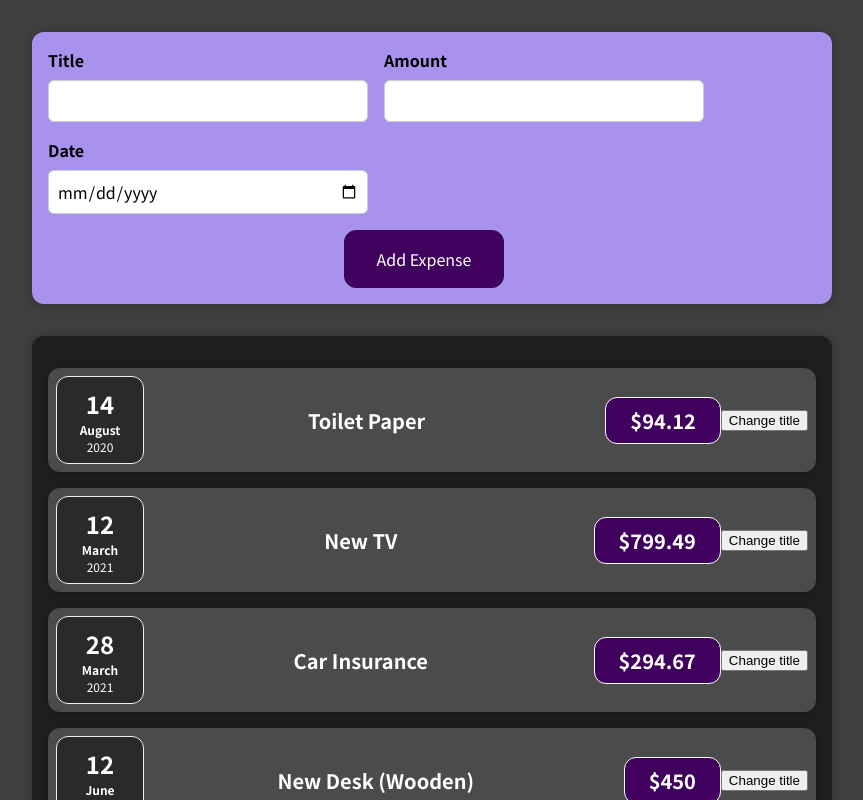
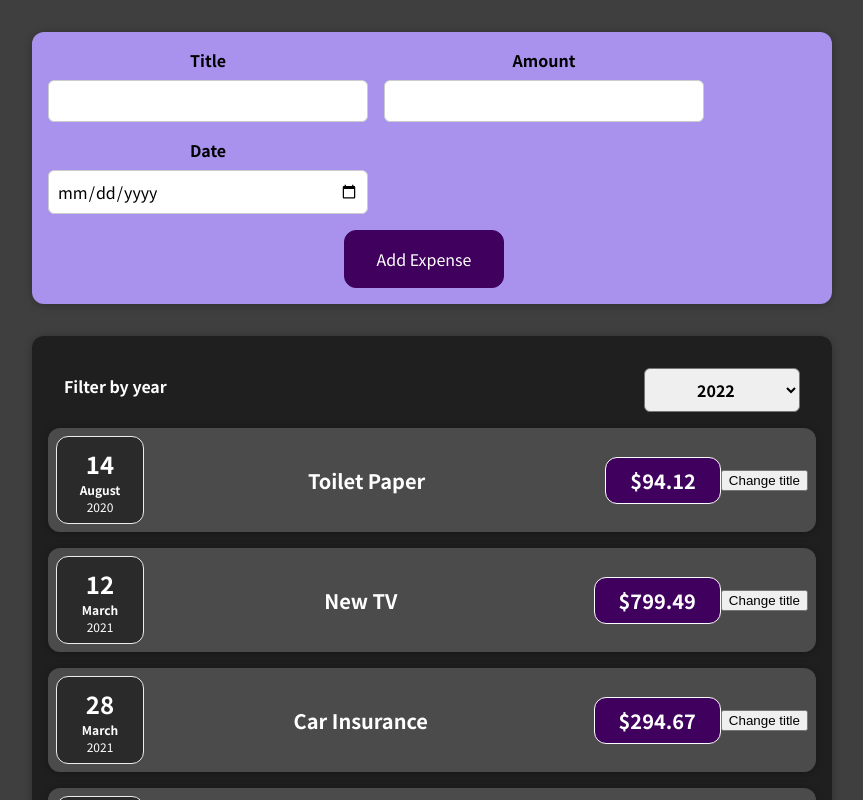
Before and after one commit to Ilie1985/reactjs-expense-tracker, a React (Create React App) app: page / in a window 1280 px wide. Shown: the top 800 px of the page, without its empty margins (208-1071 px from the left). Built offline with nearby package versions, Linux system fonts and the light colour scheme.

Commit message:
expensesFilter comp

```diff
--- a/src/components/Expenses/ExpenseItem.js
+++ b/src/components/Expenses/ExpenseItem.js
@@ -4,8 +4,8 @@
 import Card from "../UI/Card";
 import "../Expenses/expenseItem.css";
 
-//access the data needeed from App.js with the help of props
-//obtain th data in <ExpenseDate> with help of props
+//access the data needeed from App.js and Expenses.js with the help of props
+
 
 const ExpenseItem = (props) => {
   const [changeTitle, setChangeTitle] = useState(props.title);
--- a/src/components/Expenses/Expenses.js
+++ b/src/components/Expenses/Expenses.js
@@ -2,10 +2,23 @@
 import ExpenseItem from "./ExpenseItem";
 import "./expenses.css";
 import Card from "../UI/Card";
+import ExpensesFilter from "./ExpensesFilter";
+import { useState } from "react";
 
 const Expenses = (props) => {
+  const [expenseFilteredYear, setExpenseFilteredYear] = useState("2022");
+
+  const changedYear = (chosenYear) => {
+    setExpenseFilteredYear(chosenYear);
+  };
   return (
+    <div>
       <Card className={"expenses"}>
+        <ExpensesFilter
+          selectedYear={expenseFilteredYear}
+          onYearChange={changedYear}
+        />
+
         <ExpenseItem
           title={props.items[0].title}
           amount={props.items[0].amount}
@@ -27,6 +40,8 @@
           date={props.items[3].date}
         />
       </Card>
+    </div>
   );
 };
+
 export default Expenses;
--- /dev/null
+++ b/src/components/Expenses/ExpensesFilter.js
@@ -0,0 +1,26 @@
+import React from "react";
+import "./expensesFilter.css";
+
+const ExpensesFilter = (props) => {
+
+
+  const yearHandler = (e) => {
+    props.onYearChange(e.target.value);
+  };
+
+  return (
+    <div className="expenses-filter">
+      <div className="expenses-filter_control">
+        <label>Filter by year</label>
+        <select value={props.selectedYear} onChange={yearHandler}>
+          <option value="2022">2022</option>
+          <option value="2021">2021</option>
+          <option value="2020">2020</option>
+          <option value="2019">2019</option>
+        </select>
+      </div>
+    </div>
+  );
+};
+
+export default ExpensesFilter;
--- /dev/null
+++ b/src/components/Expenses/expensesFilter.css
@@ -0,0 +1,24 @@
+.expenses-filter {
+  color: white;
+  padding: 0 1rem;
+}
+
+.expenses-filter_control {
+  display: flex;
+  width: 100%;
+  align-items: center;
+  justify-content: space-between;
+  margin: 1rem 0;
+}
+
+.expenses-filter label {
+  font-weight: bold;
+  margin-bottom: 0.5rem;
+}
+
+.expenses-filter select {
+  font: inherit;
+  padding: 0.5rem 3rem;
+  font-weight: bold;
+  border-radius: 6px;
+}
--- a/src/components/NewExpenses/NewExpense.js
+++ b/src/components/NewExpenses/NewExpense.js
@@ -1,6 +1,6 @@
 import React from "react";
 import ExpenseForm from "../ExpenseForm";
-import "./newExpenses.css";
+import "./newExpense.css";
 
 const NewExpense = (props) => {
   const saveExpenseDataHandler = (enteredExpenseData) => {
@@ -9,7 +9,7 @@
       id: Math.random().toString(),
     };
     console.log("expenseData log ❤️❤️", expenseData);
-    props.onAddExpense(expenseData)
+    props.onAddExpense(expenseData);
   };
 
   return (
--- a/src/components/expenseForm.css
+++ b/src/components/expenseForm.css
@@ -3,7 +3,7 @@
   flex-wrap: wrap;
   gap: 1rem;
   margin-bottom: 1rem;
-  text-align: left;
+  text-align: center;
 }
 
 .new-expense_control label {
```
Also changed, not shown: src/components/NewExpenses/newExpense.css (renamed from src/components/NewExpenses/newExpenses.css), 1 other file (tests, documents, lock files or other folders). Lines whose indentation alone changed are shown as unchanged.
